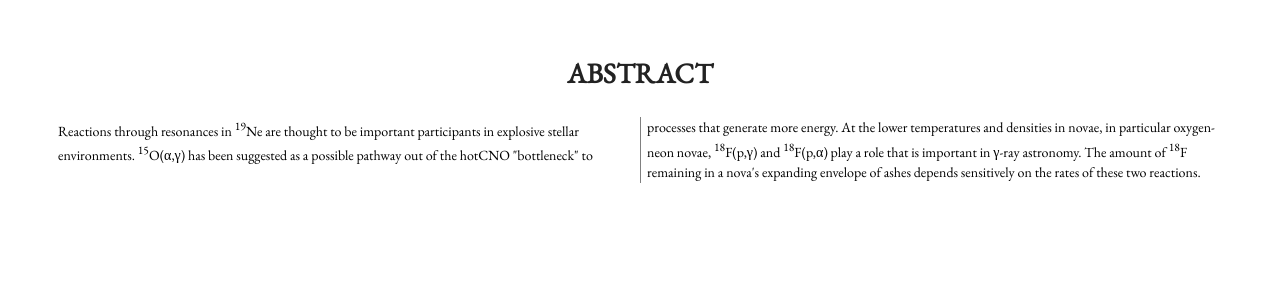
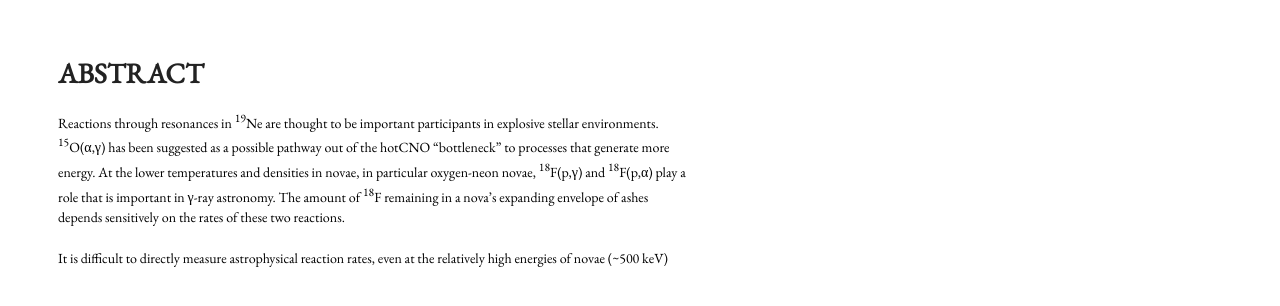
Before and after one commit to dwvisser/19ne-thesis, a Jekyll site: the page built from abstract.md, in a window 1280 px wide. Shown: the top 306 px of the page. Built offline with Jekyll 4.4.1, drawn with Linux system fonts in a browser that asks for light colours.

Commit message:
Got rid of columns stuff. It is just not well-supported at this point. Edited index.

```diff
--- a/abstract.md
+++ b/abstract.md
@@ -4,18 +4,17 @@ permalink: /abstract/
 layout: default
 ---
 
-# Abstract
-{: .uppercase .title-block}
-
-<div class="text">
+# ABSTRACT
 
 Reactions through resonances in <sup>19</sup>Ne are thought to be
 important participants in explosive stellar environments.
 <sup>15</sup>O(α,γ) has been suggested as a possible pathway out of the hotCNO
 "bottleneck" to processes that generate more energy. At the lower temperatures
-and densities in novae, in particular oxygen-neon novae, <sup>18</sup>F(p,γ)
-and <sup>18</sup>F(p,α) play a role that is important in γ-ray astronomy. The
-amount of <sup>18</sup>F remaining in a nova's expanding envelope of ashes
-depends sensitively on the rates of these two reactions.
+and densities in novae, in particular oxygen-neon novae, <span class="nowrap">
+<sup>18</sup>F(p,γ)</span> and <span class="nowrap"><sup>18</sup>F(p,α)</span>
+play a role that is important in γ-ray astronomy. The amount of <sup>18</sup>F
+remaining in a nova's expanding envelope of ashes depends sensitively on the
+rates of these two reactions.
 
-</div>
+It is difficult to directly measure astrophysical reaction rates, even at the
+relatively high energies of novae (~500 keV)
--- a/stylesheets/my_custom.css
+++ b/stylesheets/my_custom.css
@@ -1,6 +1,7 @@
 body {
 	font-family: 'EB Garamond', serif;
 	color: black;
+	max-width: 45em;
 }
 
 .title-block {
@@ -8,22 +9,6 @@ body {
 	margin-bottom: 1em;
 }
 
-.uppercase {
-	text-transform: uppercase;
+span.nowrap{
+	white-space: nowrap;
 }
-
-.text {
-	columns: 30em;
-	-moz-columns: 30em;
-	-webkit-columns: 30em;
-	column-rule: thin solid gray;
-	-moz-column-rule: thin solid gray;
-	-webkit-column-rule: thin solid gray;
-}
-
-h2 {
-  break-before: column;
-  break-after: avoid-column;
-  -moz-break-before: column;
-  -moz-break-after: avoid-column;
-}
```
Also changed, not shown: index.md (+16 -20 lines).
